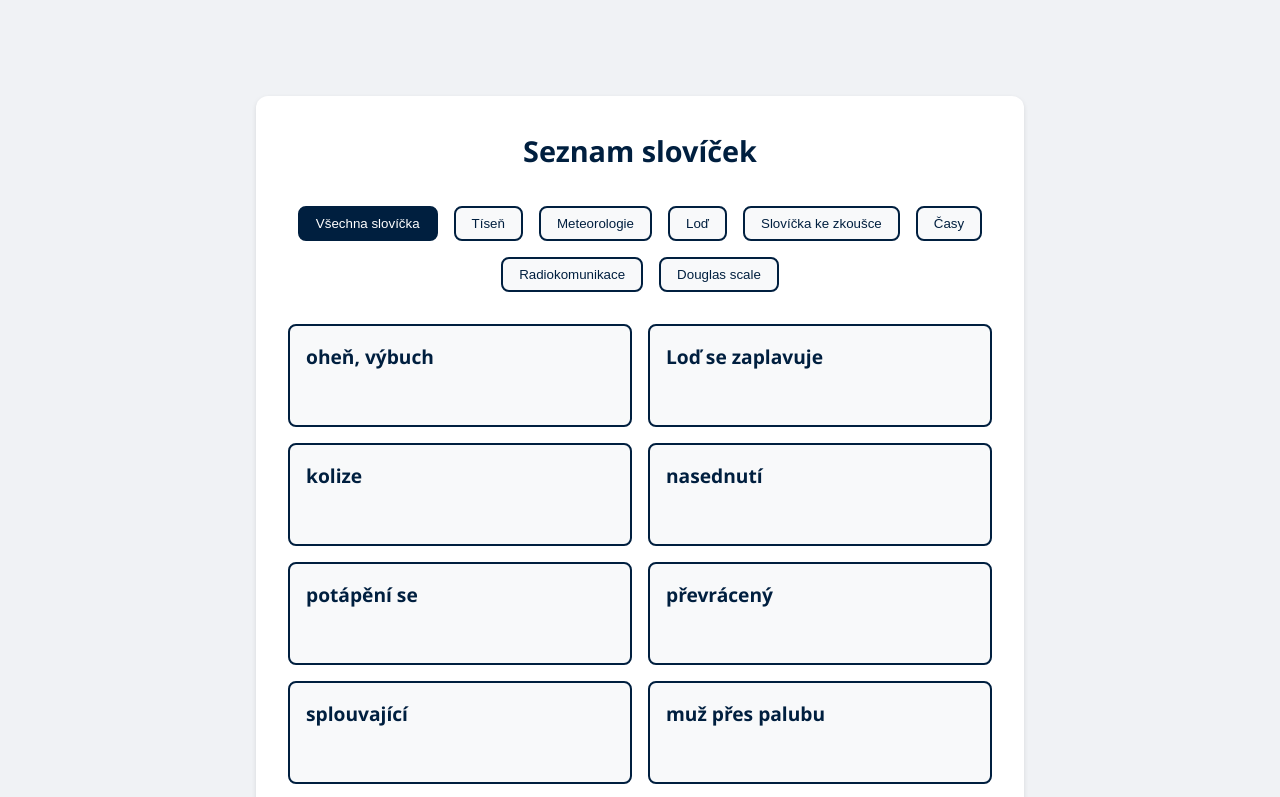
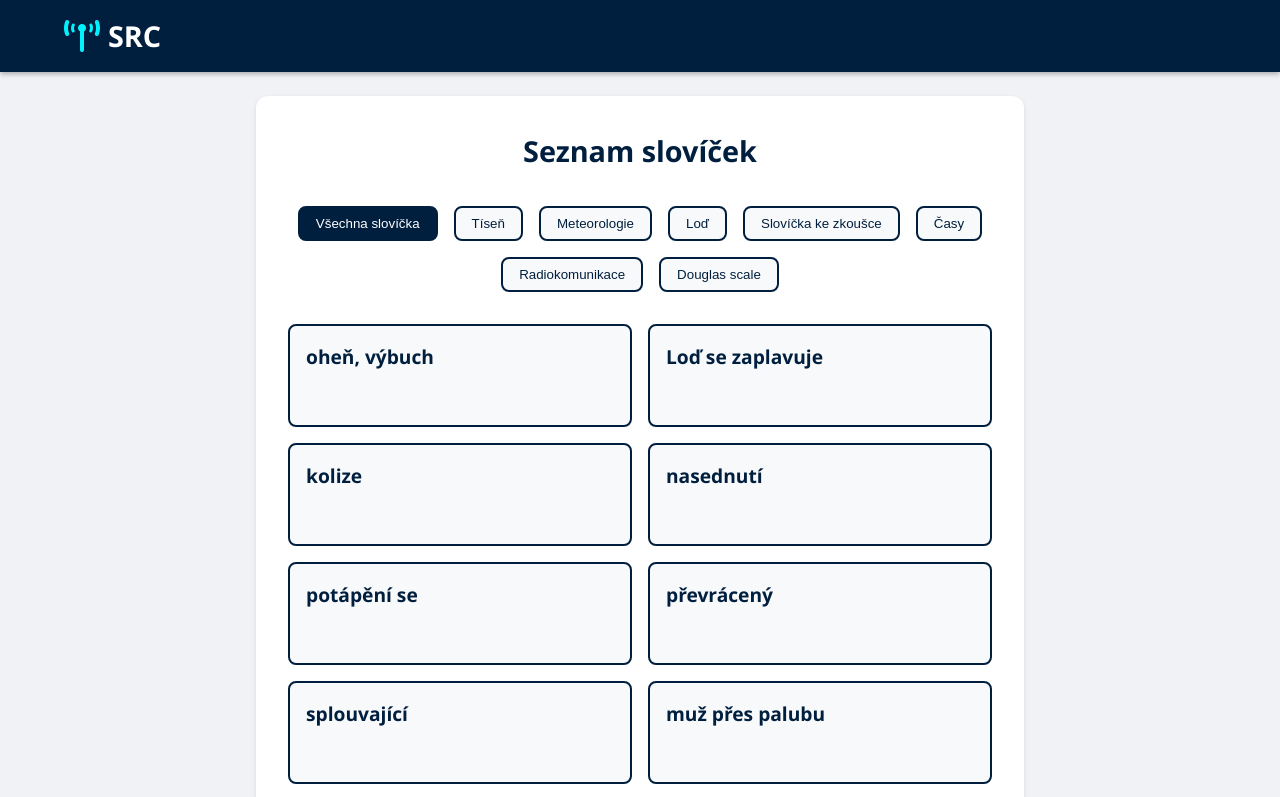
Before and after one commit to DarecHub/src2, a plain HTML site: page vocabulary_test.html in a window 1280 px wide. Shown: the top 797 px of the page. Drawn offline with Linux system fonts and the light colour scheme.

Commit message:
Update vocabulary_test.html

```diff
--- a/vocabulary_test.html
+++ b/vocabulary_test.html
@@ -149,6 +149,14 @@
     </style>
 </head>
 <body>
+    <header>
+        <nav>
+            <div class="logo">
+                <i class="fas fa-broadcast-tower"></i>
+                <span>SRC</span>
+            </div>
+        </nav>
+    </header>
     <main>
         <div class="vocabulary-container">
             <h1 class="title">Seznam slovíček</h1>
```
